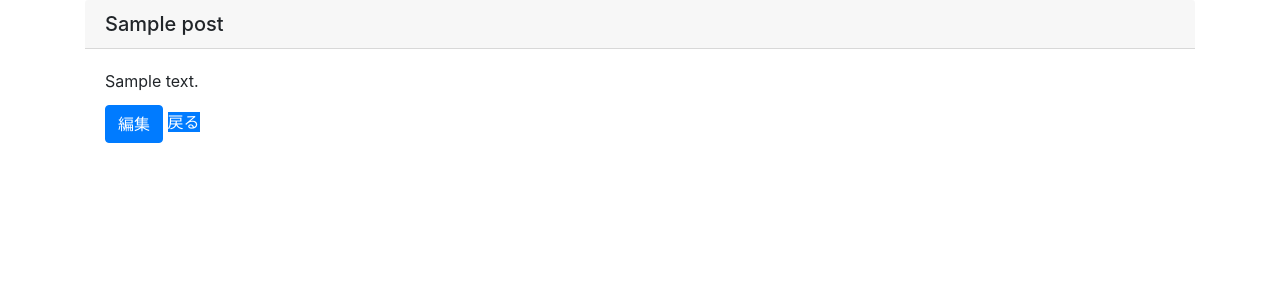
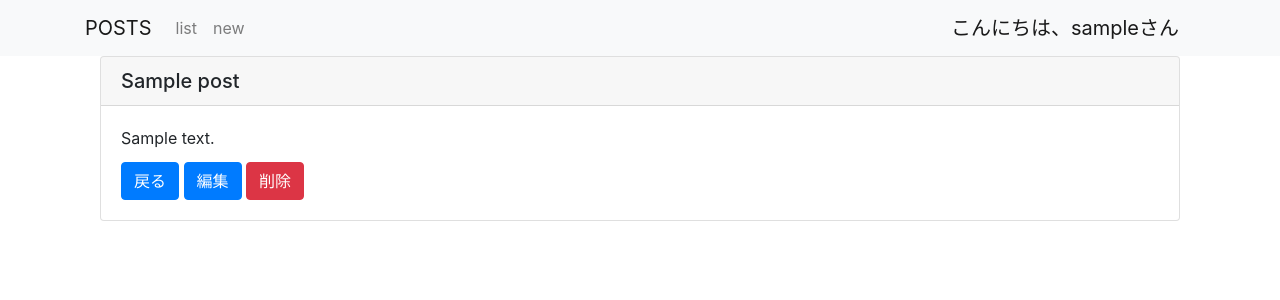
Before and after one commit to shono-ishibashi/django-crud-example, a Django app: page /post/1/ in a window 1280 px wide. Shown: the top 300 px of the page. Run offline with Django 3.2, Linux system fonts and the light colour scheme; a user stored in the database is signed in; tables that the repository leaves empty hold one stand-in row (values such as "Sample post"); some libraries are stand-ins or nearby versions.

Commit message:
消去機能の実装および、それに伴う修正

```diff
--- a/accounts/views.py
+++ b/accounts/views.py
@@ -3,9 +3,10 @@ from django.shortcuts import render, redirect
 from django.contrib.auth import login, authenticate
 from django.views.generic import CreateView
 from django.views.generic.base import View
-from .forms import LoginForm, UserCreateForm
 from django.contrib.auth.mixins import LoginRequiredMixin
 from django.contrib.auth import logout
+
+from .forms import LoginForm, UserCreateForm
 
 
 class CreateAccount(CreateView, LoginRequiredMixin):
@@ -30,7 +31,7 @@ class LoginAccount(View, LoginRequiredMixin):
     def post(self, request, *args, **kwargs):
         form = LoginForm(data=request.POST)
         if form.is_valid():
-            # TODO: cleaned_dataについてしらべる
+            # TODO: cleaned_dataについてしらべる。
             username = form.cleaned_data.get('username')
             user = User.objects.get(username=username)
             login(request, user)
--- a/study/forms.py
+++ b/study/forms.py
@@ -7,6 +7,12 @@ class PostForm(ModelForm):
 
     """
 
+    def __init__(self, *args, **kwargs):
+        super().__init__(*args, **kwargs)
+
+        self.fields['title'].widget.attrs['class'] = 'form-control'
+        self.fields['content'].widget.attrs['class'] = 'form-control'
+
     class Meta:
         model = models.Post
         fields = ('title', 'content')
--- a/study/urls.py
+++ b/study/urls.py
@@ -8,4 +8,5 @@ urlpatterns = [
     path('new/', views.new, name='new'),
     path('<int:post_id>/', views.detail, name='detail'),
     path('<int:post_id>/edit/', views.edit, name='edit'),
+    path('<int:post_id>/delete/', views.delete, name='delete'),
 ]
--- a/study/views.py
+++ b/study/views.py
@@ -77,7 +77,8 @@ def edit(request, post_id):
         object:
     """
     # 編集するためのデータをDBから持ってくる
-    post = models.Post.objects.get(pk=post_id)
+    # authorとログイン中のユーザーのみ取得する。
+    post = get_object_or_404(models.Post, pk=post_id, author=request.user)
     if request.method == 'POST':
         form = forms.PostForm(request.POST)
         # validation check
@@ -91,3 +92,10 @@ def edit(request, post_id):
     else:
         form = forms.PostForm(instance=post)
         return render(request, 'edit.html', {'form': form})
+
+
+@login_required
+def delete(request, post_id):
+    post = get_object_or_404(models.Post, pk=post_id, author=request.user)
+    post.delete()
+    return redirect('study:list')
--- a/templates/base.html
+++ b/templates/base.html
@@ -1,24 +1,55 @@
 <!DOCTYPE html>
 <html lang="ja">
   <head>
-        {% block header %}
-        {% endblock header %}
-        <meta charset="UTF-8">
+    {% block header %}{% endblock header %}
+    <meta charset="UTF-8" />
     <title>Title</title>
-        <link rel="stylesheet" href="https://stackpath.bootstrapcdn.com/bootstrap/4.5.0/css/bootstrap.min.css"
-                               integrity="sha384-9aIt2nRpC12Uk9gS9baDl411NQApFmC26EwAOH8WgZl5MYYxFfc+NcPb1dKGj7Sk" crossorigin="anonymous">
+    <link
+      rel="stylesheet"
+      href="https://stackpath.bootstrapcdn.com/bootstrap/4.5.0/css/bootstrap.min.css"
+      integrity="sha384-9aIt2nRpC12Uk9gS9baDl411NQApFmC26EwAOH8WgZl5MYYxFfc+NcPb1dKGj7Sk"
+      crossorigin="anonymous"
+    />
   </head>
   <body>
+    <nav class="navbar navbar-expand-lg navbar-light bg-light">
+      <div class="container">
+        <a class="navbar-brand" href="{% url 'study:list' %}">POSTS</a>
+
+        <div class="collapse navbar-collapse" id="navbarSupportedContent">
+          <ul class="navbar-nav mr-auto">
+            <li class="nav-item">
+              <a class="nav-link" href="{% url 'study:list' %}">list</a>
+            </li>
+            <li class="nav-item">
+              <a class="nav-link" href="{% url 'study:new' %}">new</a>
+            </li>
+          </ul>
+        </div>
+        <span class="navbar-brand" href="{% url 'study:list' %}"
+          >こんにちは、{{ user.get_username }}さん</span
+        >
+      </div>
+    </nav>
+
+    <div class="container">
       {% block content %}
-        <script src="https://code.jquery.com/jquery-3.5.1.slim.min.js"
+      <script
+        src="https://code.jquery.com/jquery-3.5.1.slim.min.js"
         integrity="sha384-DfXdz2htPH0lsSSs5nCTpuj/zy4C+OGpamoFVy38MVBnE+IbbVYUew+OrCXaRkfj"
-                crossorigin="anonymous"></script>
-        <script src="https://cdn.jsdelivr.net/npm/popper.js@1.16.0/dist/umd/popper.min.js"
+        crossorigin="anonymous"
+      ></script>
+      <script
+        src="https://cdn.jsdelivr.net/npm/popper.js@1.16.0/dist/umd/popper.min.js"
         integrity="sha384-Q6E9RHvbIyZFJoft+2mJbHaEWldlvI9IOYy5n3zV9zzTtmI3UksdQRVvoxMfooAo"
-                crossorigin="anonymous"></script>
-        <script src="https://stackpath.bootstrapcdn.com/bootstrap/4.5.0/js/bootstrap.min.js"
+        crossorigin="anonymous"
+      ></script>
+      <script
+        src="https://stackpath.bootstrapcdn.com/bootstrap/4.5.0/js/bootstrap.min.js"
         integrity="sha384-OgVRvuATP1z7JjHLkuOU7Xw704+h835Lr+6QL9UvYjZE3Ipu6Tp75j7Bh/kR0JKI"
-                crossorigin="anonymous"></script>
+        crossorigin="anonymous"
+      ></script>
       {% endblock content %}
+    </div>
   </body>
 </html>
--- a/templates/detail.html
+++ b/templates/detail.html
@@ -1,16 +1,19 @@
 {% extends 'base.html' %}
 {% load static %}
-
 {% block header %}
 {% endblock header %}
-
 {% block content %}
 <div class="container">
+  <div class="card">
     <h5 class="card-header">{{ post.title }}</h5>
     <div class="card-body">
-        <p class="card-title">{{ post.content }}</p>
-        <a href="{% url 'study:edit' post.id %}" class="btn btn-primary">編集</a>
-        <a href="{% url 'study:list' %}" class="brn btn-primary">戻る</a>
+      <p class="card-title">{{ post.content }}</p>
+      <a href="{% url 'study:list' %}" class="btn btn-primary">戻る</a>
+      {% if post.author.id is user.id %}
+      <a href="{% url 'study:edit' post.id %}" class="btn btn-primary">編集</a>
+      <a href="{% url 'study:delete' post.id %}" class="btn btn-danger">削除</a>
+      {% endif %}
     </div>
+  </div>
 </div>
 {% endblock content %}
--- a/templates/edit.html
+++ b/templates/edit.html
@@ -10,7 +10,7 @@
         <form action="" method="POST">
             {{ form.as_p }}
             {% csrf_token %}
-            <button type="submit">POST!</button>
+            <button class="btn btn-primary" type="submit">POST!</button>
         </form>
     </div>
 </div>
--- a/templates/list.html
+++ b/templates/list.html
@@ -10,7 +10,7 @@
     <div class="card-body">
       <h5 class="card_title">{{ post.content }}</h5>
       <p>{{ post.update_at | date:"Y/m/d f" }}</p>
-      <p>{{ post.user }}</p>
+      <p>{{ post.author.username }}</p>
       <a href="{% url 'study:detail' post.id %}" class="btn btn-primary"
         >詳しく見る</a
       >
--- a/templates/login.html
+++ b/templates/login.html
@@ -6,7 +6,7 @@
 {% endblock header %}
 
 {% block content %}
-<div>
+<div class="form-group">
     <form action="" method="POST">
       {{ form.as_p }} {% csrf_token %}
       <button type="submit">login</button>
--- a/templates/new.html
+++ b/templates/new.html
@@ -10,7 +10,7 @@
         <form action="" method="POST">
             {{ form.as_p }}
             {% csrf_token %}
-            <button type="submit">POST!</button>
+            <button class="btn btn-primary" type="submit">POST!</button>
         </form>
     </div>
 </div>
```
Lines whose indentation alone changed are shown as unchanged.
